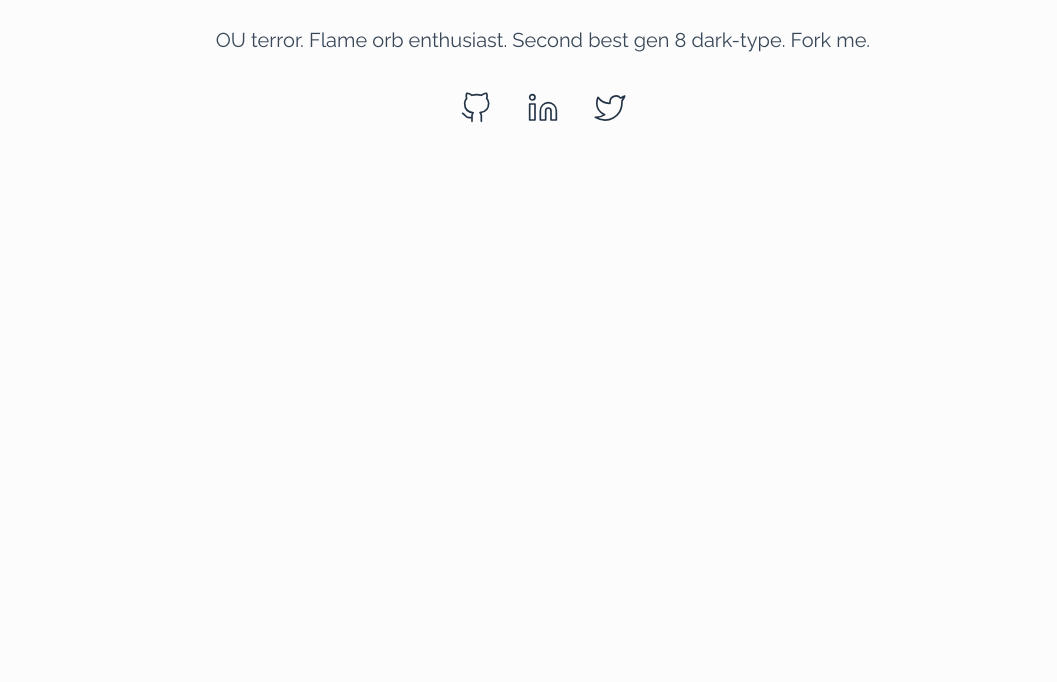
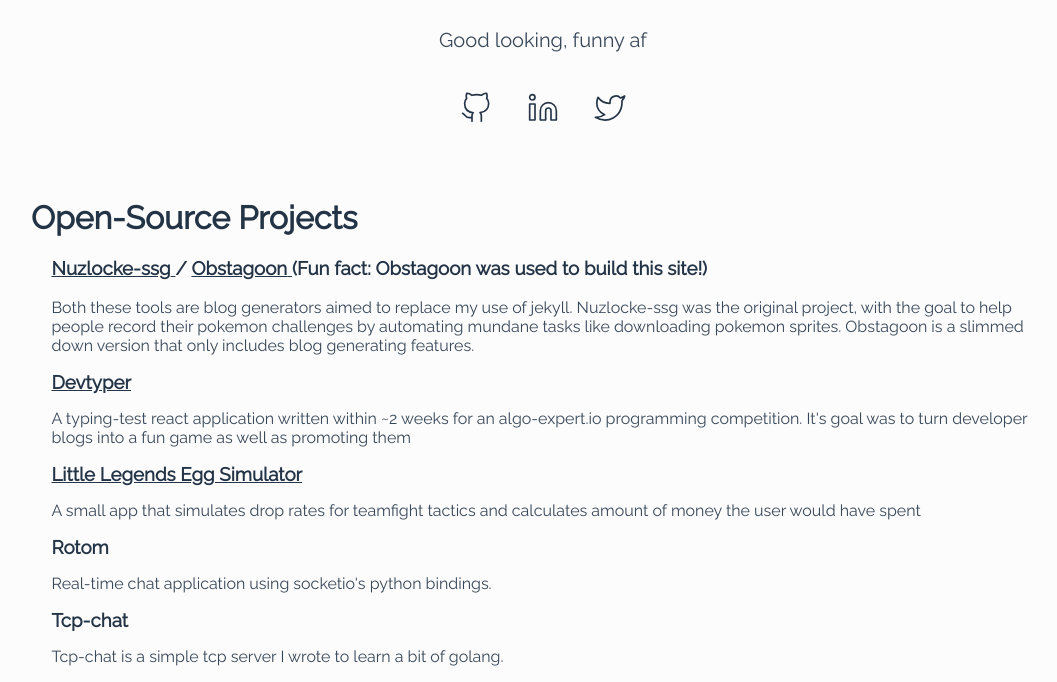
Before and after one commit to nacleric/ericng, a Python web app: template static/templates/index.html in a window 1280 px wide. Shown: the part 395-1077 px from the top of the page, without its empty margins (97-1154 px from the left). Before the commit the page ends 518 px from the top, so only its background shows below. Run offline with Jinja, Linux system fonts and the light colour scheme; the template is opened without the code that fills it, so the values that code supplies are empty.

Commit message:
added bio

```diff
--- /dev/null
+++ b/content/posts/firstpost.html
@@ -0,0 +1,4 @@
+<!-- Don't channge the classes or delete these -->
+<div class='title'>Insert title here</div>
+<div class='date'>05-05-2020</div>
+<div class='intro'>Insert intro here</div>
--- a/static/stylesheets/styles.css
+++ b/static/stylesheets/styles.css
@@ -125,6 +125,10 @@
   width: 200px;
 }
 
+.banner-icon:hover {
+  color: var(--coralred);
+}
+
 .banner-title {
   font-family: lato;
   text-align: center;
@@ -138,6 +142,26 @@
   justify-content: center;
   font-size: 1.25rem;
   width: 70%;
+  color: var(--text-color-fade);
+}
+
+.project-section-title {
+}
+
+.project-item {
+  margin-left: 2%;
+}
+
+.project-item-title {
+  display: inline;
+}
+
+.project-item-title:hover {
+  /* text-decoration: underline; */
+  color: var(--coralred);
+}
+
+.project-item p {
   color: var(--text-color-fade);
 }
 
--- a/static/templates/base.html
+++ b/static/templates/base.html
@@ -1,7 +1,7 @@
 <!DOCTYPE html>
 <html>
   <head>
-    <title>Obstagoon</title>
+    <title>Eric Ng</title>
     <meta name="viewport" content="width=device-width, initial-scale=1.0">
     <link href="https://fonts.googleapis.com/css2?family=Lato&family=Raleway&family=Roboto&display=swap" rel="stylesheet">
     <link rel="stylesheet" href="/static/stylesheets/styles.css">
@@ -16,7 +16,7 @@
   <body>
     <nav id="navbar">
       <span class="navbar-container">
-        <a class="navbar-item" href="/">Obstagoon</a>
+        <a class="navbar-item" href="/">Eric Ng</a>
         <a style="margin-right: 10px"> | </a>
         <a class="navbar-item" href="/">Home</a>
         <a class="navbar-item" href="/posts.html">Blog</a>
--- a/static/templates/index.html
+++ b/static/templates/index.html
@@ -7,18 +7,60 @@
     <div class="banner-img-border">
       <img class="banner-img" src="https://marriland.com/wp-content/uploads/2019/08/Obstagoon-Alt-Pose.png">
     </div>
-    <h1 class="banner-title">Obstagoon</h1>
-    <p class="banner-text">OU terror. Flame orb enthusiast. Second best gen 8 dark-type. Fork me.  </p>
+    <h1 class="banner-title">Eric Ng, Software Developer</h1>
+    <p class="banner-text">Good looking, funny af</p>
     <div class="banner-icons">
-      <a target="_blank" href="https://github.com/nacleric/obstagoon">
+      <a target="_blank" href="https://github.com/nacleric">
         <i class="banner-icon" data-feather="github"></i>
       </a>
-      <a target="_blank" href="#">
+      <a target="_blank" href="https://www.linkedin.com/in/eric-ng-1073b5154/">
         <i class="banner-icon" data-feather="linkedin"></i>
       </a>
-      <a target="_blank" href="#">
+      <a target="_blank" href="https://twitter.com/NaClEric">
         <i class="banner-icon" data-feather="twitter"></i>
       </a>
     </div>
   </div>
+
+  <div class="skills">
+
+  </div>
+
+  <div class="project-section">
+    <h1 class="project-section-title">Open-Source Projects</h1>
+    <div class="project-item">
+      <h3>
+        <a target="_blank" href="https://github.com/nacleric/nuzlocke-ssg">
+          <span class="project-item-title">Nuzlocke-ssg</span>
+        </a>
+        /
+        <a target="_blank" href="https://github.com/nacleric/obstagoon">
+          <span class="project-item-title">Obstagoon</span>
+        </a>
+        (Fun fact: Obstagoon was used to build this site!)
+      </h3>
+      <p>Both these tools are blog generators aimed to replace my use of jekyll. Nuzlocke-ssg was the original project, with the goal to help people record their pokemon challenges by automating mundane tasks like downloading pokemon sprites. Obstagoon is a slimmed down version that only includes blog generating features.</p>
+    </div>
+    <div class="project-item">
+      <a target="_blank" href="https://github.com/nacleric/devTyper">
+        <h3 class="project-item-title">Devtyper</h3>
+      </a>
+      <p>A typing-test react application written within ~2 weeks for an algo-expert.io programming competition. It's goal was to turn developer blogs into a fun game as well as promoting them</p>
+    </div>
+    <div class="project-item">
+      <a target="_blank" href="https://github.com/nacleric/littlelegends-egg-sim">
+        <h3 class="project-item-title">Little Legends Egg Simulator</h3>
+      </a>
+      <p>A small app that simulates drop rates for teamfight tactics and calculates amount of money the user would have spent</p>
+    </div>
+    <div class="project-item">
+      <h3 class="project-item-title">Rotom</h3>
+      <p> Real-time chat application using socketio's python bindings.</p>
+    </div>
+    <div class="project-item">
+      <h3 class="project-item-title">Tcp-chat</h3>
+      <p>Tcp-chat is a simple tcp server I wrote to learn a bit of golang.</p>
+    </div>
+  </div>
+
 {% endblock %}
```
